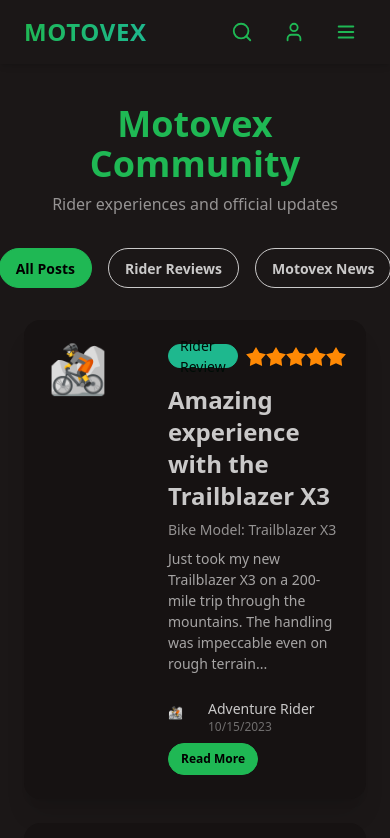
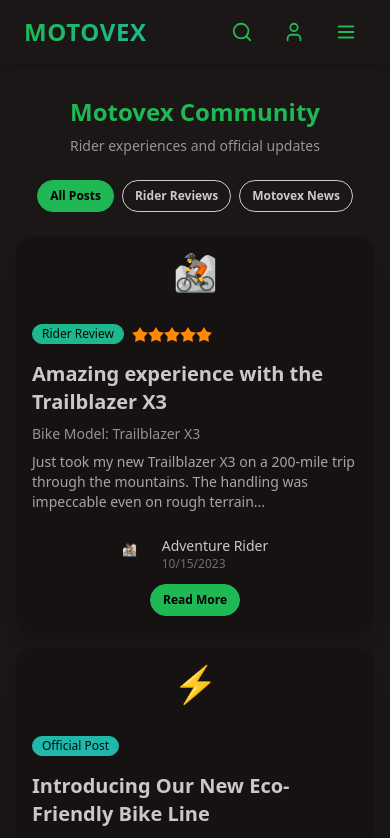
Before and after one commit to HariVarma2004/Bike-Base, a React (Vite) app in the folder frontend/: page /blog in a window 390 px wide. Shown: the top 838 px of the page. Built offline with nearby package versions, Linux system fonts and the light colour scheme.

Commit message:
Blog Responsiveness Added

```diff
--- a/frontend/src/components/blog/BlogEditor.jsx
+++ b/frontend/src/components/blog/BlogEditor.jsx
@@ -29,13 +29,13 @@ const BlogEditor = () => {
   };
 
   return (
-    <div className="p-6 bg-base-100 min-h-screen">
+    <div className="p-4 sm:p-6 bg-base-100 min-h-screen">
       <div className="max-w-3xl mx-auto">
-        <h1 className="text-3xl font-bold mb-6">
+        <h1 className="text-2xl sm:text-3xl font-bold mb-4 sm:mb-6">
           {isEditing ? 'Edit Blog Post' : 'Create New Blog Post'}
         </h1>
 
-        <form onSubmit={handleSubmit} className="space-y-6">
+        <form onSubmit={handleSubmit} className="space-y-4 sm:space-y-6">
           <div className="form-control">
             <label className="label">
               <span className="label-text">Post Type</span>
@@ -44,7 +44,7 @@ const BlogEditor = () => {
               name="type"
               value={formData.type}
               onChange={handleChange}
-              className="select select-bordered"
+              className="select select-bordered w-full"
             >
               <option value="user_review">Rider Review</option>
               <option value="admin_post">Official Post</option>
@@ -60,7 +60,7 @@ const BlogEditor = () => {
               name="title"
               value={formData.title}
               onChange={handleChange}
-              className="input input-bordered"
+              className="input input-bordered w-full"
               placeholder="Enter post title"
               required
             />
@@ -77,7 +77,7 @@ const BlogEditor = () => {
                   name="bikeModel"
                   value={formData.bikeModel}
                   onChange={handleChange}
-                  className="input input-bordered"
+                  className="input input-bordered w-full"
                   placeholder="Which bike model are you reviewing?"
                   required
                 />
@@ -87,7 +87,7 @@ const BlogEditor = () => {
                 <label className="label">
                   <span className="label-text">Rating</span>
                 </label>
-                <div className="rating rating-lg">
+                <div className="rating rating-md sm:rating-lg justify-center sm:justify-start">
                   {[1, 2, 3, 4, 5].map((star) => (
                     <input
                       key={star}
@@ -112,17 +112,17 @@ const BlogEditor = () => {
               name="content"
               value={formData.content}
               onChange={handleChange}
-              className="textarea textarea-bordered h-48"
+              className="textarea textarea-bordered w-full h-40 sm:h-48"
               placeholder="Write your post content here..."
               required
             />
           </div>
 
-          <div className="flex gap-4">
-            <button type="submit" className="btn btn-primary">
+          <div className="flex flex-col sm:flex-row gap-3 sm:gap-4">
+            <button type="submit" className="btn btn-primary flex-1 sm:flex-none">
               {isEditing ? 'Update Post' : 'Create Post'}
             </button>
-            <button type="button" className="btn btn-ghost">
+            <button type="button" className="btn btn-ghost flex-1 sm:flex-none">
               Cancel
             </button>
           </div>
--- a/frontend/src/components/blog/BlogList.jsx
+++ b/frontend/src/components/blog/BlogList.jsx
@@ -3,7 +3,7 @@ import { Link } from 'react-router-dom';
 
 const BlogList = () => {
   // Sample data - in a real app, this would come from your API
-  const [blogPosts, setBlogPosts] = useState([
+  const [blogPosts] = useState([
     {
       id: 1,
       type: 'user_review',
@@ -53,27 +53,27 @@ const BlogList = () => {
     : blogPosts.filter(post => post.type === activeFilter);
 
   return (
-    <div className="p-6 bg-base-100 min-h-screen">
+    <div className="p-4 md:p-6 bg-base-100 min-h-screen">
       <div className="max-w-4xl mx-auto">
-        <h1 className="text-4xl font-bold text-center mb-2 text-primary">Motovex Community</h1>
-        <p className="text-center mb-8 text-base-content/70">Rider experiences and official updates</p>
+        <h1 className="text-2xl sm:text-3xl md:text-4xl font-bold text-center mb-2 text-primary">Motovex Community</h1>
+        <p className="text-center mb-6 md:mb-8 text-base-content/70 text-sm sm:text-base">Rider experiences and official updates</p>
 
         {/* Filter buttons */}
-        <div className="flex justify-center mb-8 gap-4">
+        <div className="flex flex-wrap justify-center mb-6 md:mb-8 gap-2 sm:gap-4">
           <button
-            className={`btn ${activeFilter === 'all' ? 'btn-primary' : 'btn-outline'}`}
+            className={`btn btn-sm sm:btn-md ${activeFilter === 'all' ? 'btn-primary' : 'btn-outline'}`}
             onClick={() => setActiveFilter('all')}
           >
             All Posts
           </button>
           <button
-            className={`btn ${activeFilter === 'user_review' ? 'btn-secondary' : 'btn-outline'}`}
+            className={`btn btn-sm sm:btn-md ${activeFilter === 'user_review' ? 'btn-secondary' : 'btn-outline'}`}
             onClick={() => setActiveFilter('user_review')}
           >
             Rider Reviews
           </button>
           <button
-            className={`btn ${activeFilter === 'admin_post' ? 'btn-accent' : 'btn-outline'}`}
+            className={`btn btn-sm sm:btn-md ${activeFilter === 'admin_post' ? 'btn-accent' : 'btn-outline'}`}
             onClick={() => setActiveFilter('admin_post')}
           >
             Motovex News
@@ -81,19 +81,19 @@ const BlogList = () => {
         </div>
 
         {/* Blog posts list */}
-        <div className="space-y-6">
+        <div className="space-y-4 md:space-y-6">
           {filteredPosts.map(post => (
-            <div key={post.id} className="card card-side bg-base-200 shadow-xl hover:shadow-2xl transition-all duration-300">
-              <figure className="p-6 min-w-[120px] flex items-center justify-center">
-                <div className="text-5xl">{post.avatar}</div>
+            <div key={post.id} className="card bg-base-200 shadow-xl hover:shadow-2xl transition-all duration-300 md:card-side">
+              <figure className="p-4 md:p-6 md:min-w-[120px] flex items-center justify-center">
+                <div className="text-4xl md:text-5xl">{post.avatar}</div>
               </figure>
-              <div className="card-body">
-                <div className="flex items-center gap-2 mb-2">
-                  <span className={`badge ${post.type === 'user_review' ? 'badge-secondary' : 'badge-accent'}`}>
+              <div className="card-body p-4 md:p-6">
+                <div className="flex flex-wrap items-center gap-2 mb-2">
+                  <span className={`badge badge-sm ${post.type === 'user_review' ? 'badge-secondary' : 'badge-accent'}`}>
                     {post.type === 'user_review' ? 'Rider Review' : 'Official Post'}
                   </span>
                   {post.type === 'user_review' && (
-                    <div className="rating rating-sm">
+                    <div className="rating rating-xs sm:rating-sm">
                       {[...Array(5)].map((_, i) => (
                         <input
                           key={i}
@@ -108,15 +108,15 @@ const BlogList = () => {
                   )}
                 </div>
 
-                <h2 className="card-title text-2xl">{post.title}</h2>
+                <h2 className="card-title text-xl sm:text-2xl">{post.title}</h2>
 
                 {post.type === 'user_review' && (
                   <p className="text-sm text-base-content/70">Bike Model: {post.bikeModel}</p>
                 )}
 
-                <p className="text-base-content/80">{post.excerpt}</p>
+                <p className="text-base-content/80 text-sm sm:text-base">{post.excerpt}</p>
 
-                <div className="card-actions justify-between items-center mt-4">
+                <div className="card-actions justify-between items-center mt-4 flex-col xs:flex-row gap-3 xs:gap-0">
                   <div className="flex items-center gap-2">
                     <div className="avatar placeholder">
                       <div className="bg-neutral-focus text-neutral-content rounded-full w-8">
@@ -124,13 +124,13 @@ const BlogList = () => {
                       </div>
                     </div>
                     <div>
-                      <p className="font-medium">{post.author}</p>
+                      <p className="font-medium text-sm sm:text-base">{post.author}</p>
                       <p className="text-xs text-base-content/50">{new Date(post.date).toLocaleDateString()}</p>
                     </div>
                   </div>
                   <Link
                     to={`/blog/${post.title.toLowerCase().replace(/\s+/g, '-')}`}
-                    className="btn btn-primary btn-sm"
+                    className="btn btn-primary btn-sm sm:btn-md"
                   >
                     Read More
                   </Link>
@@ -141,10 +141,10 @@ const BlogList = () => {
         </div>
 
         {filteredPosts.length === 0 && (
-          <div className="text-center py-12">
-            <div className="text-5xl mb-4">🚲</div>
-            <h3 className="text-xl font-medium">No posts found</h3>
-            <p className="text-base-content/70">Try selecting a different category</p>
+          <div className="text-center py-8 md:py-12">
+            <div className="text-4xl md:text-5xl mb-4">🚲</div>
+            <h3 className="text-lg md:text-xl font-medium">No posts found</h3>
+            <p className="text-base-content/70 text-sm md:text-base">Try selecting a different category</p>
           </div>
         )}
       </div>
```
Also changed, not shown: frontend/src/components/blog/BlogPost.jsx (+19 -19 lines).
